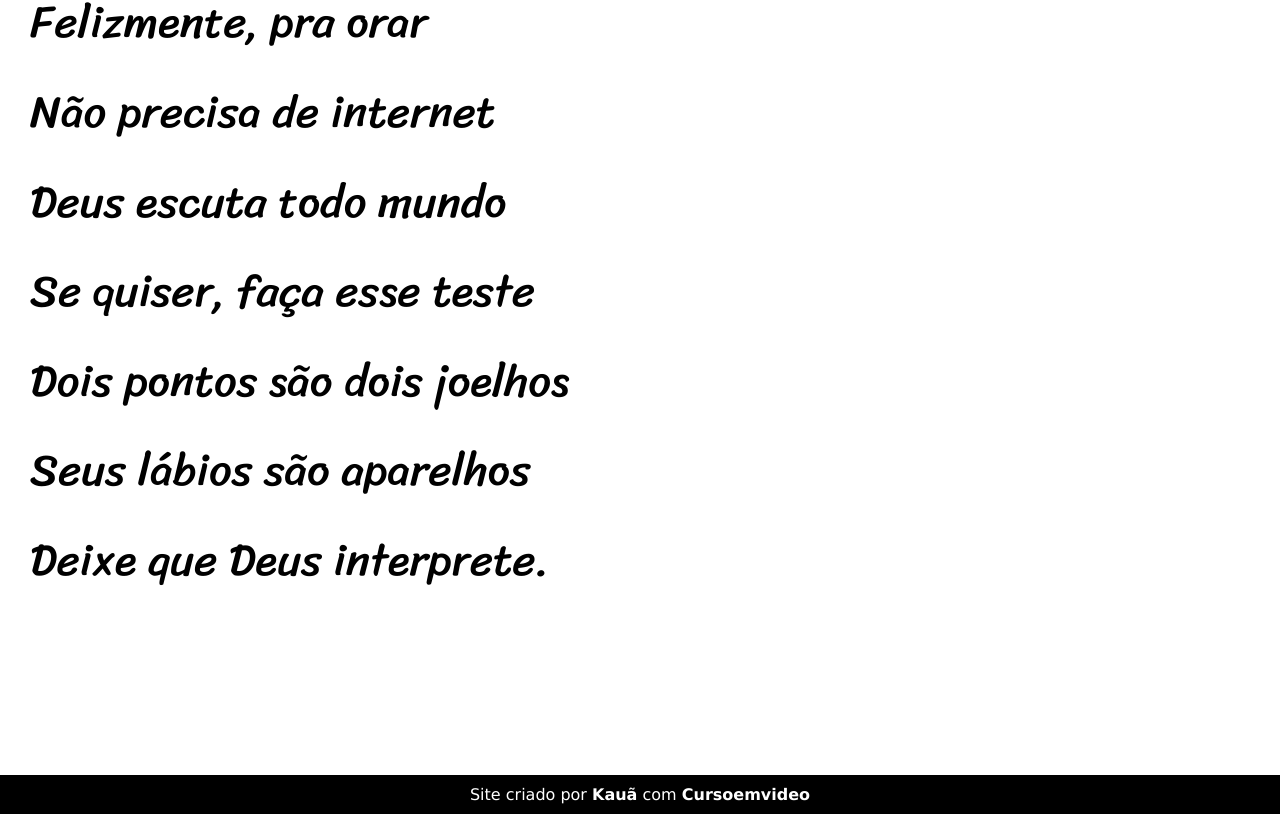
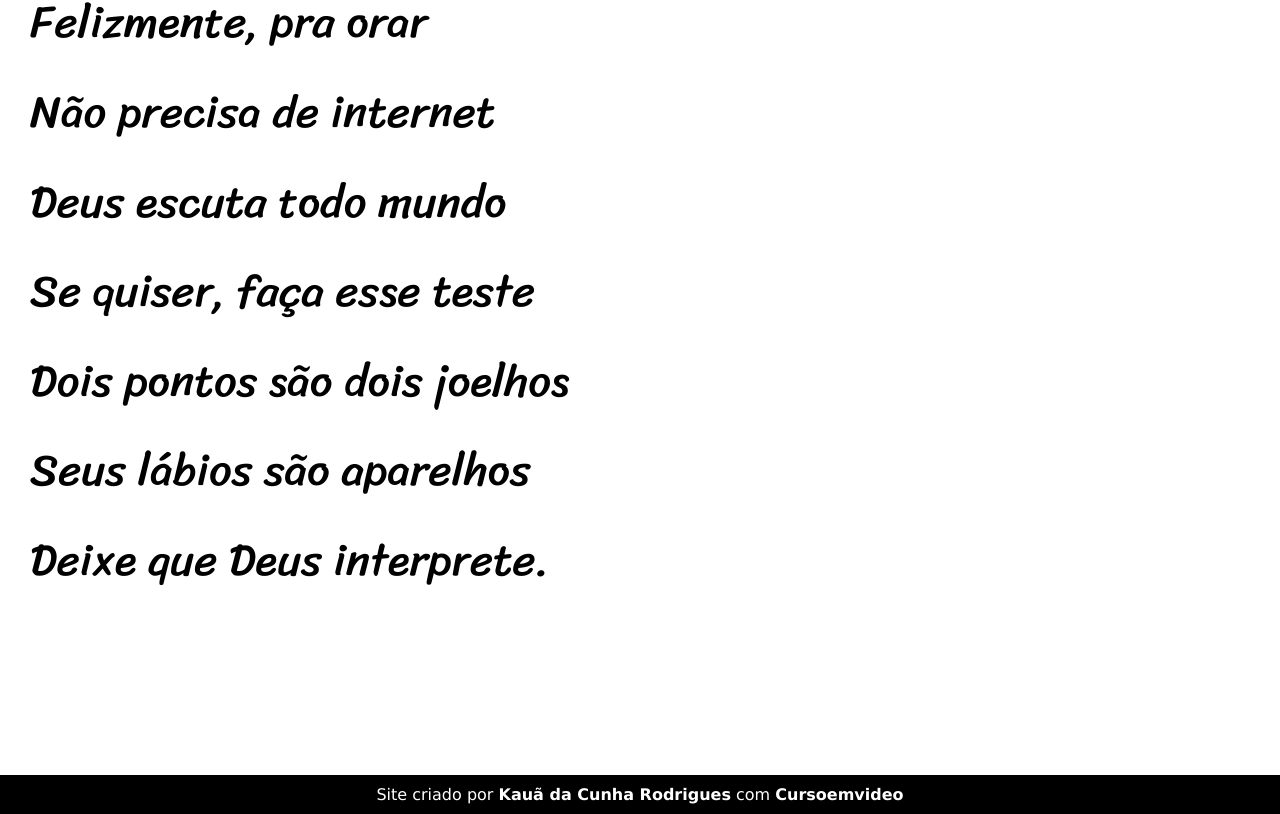
Before and after one commit to Kaua-da-Cunha-Rodrigues/html-css, a plain HTML site: page desafios/desafio012_2/index.html in a window 1280 px wide. Shown: the part 5092-5906 px from the top of the page. Drawn offline with Linux system fonts and the light colour scheme.

Commit message:
modified

```diff
--- a/desafios/desafio012_2/index.html
+++ b/desafios/desafio012_2/index.html
@@ -94,7 +94,7 @@
     </section>
 
     <footer>
-        Site criado por <a href="#">Kauã</a> com <a href="#">Cursoemvideo</a>
+        Site criado por <a href="https://github.com/Kaua-da-Cunha-Rodrigues">Kauã da Cunha Rodrigues</a> com <a href="https://www.cursoemvideo.com/">Cursoemvideo</a>
     </footer>
 </body>
 </html>
```
